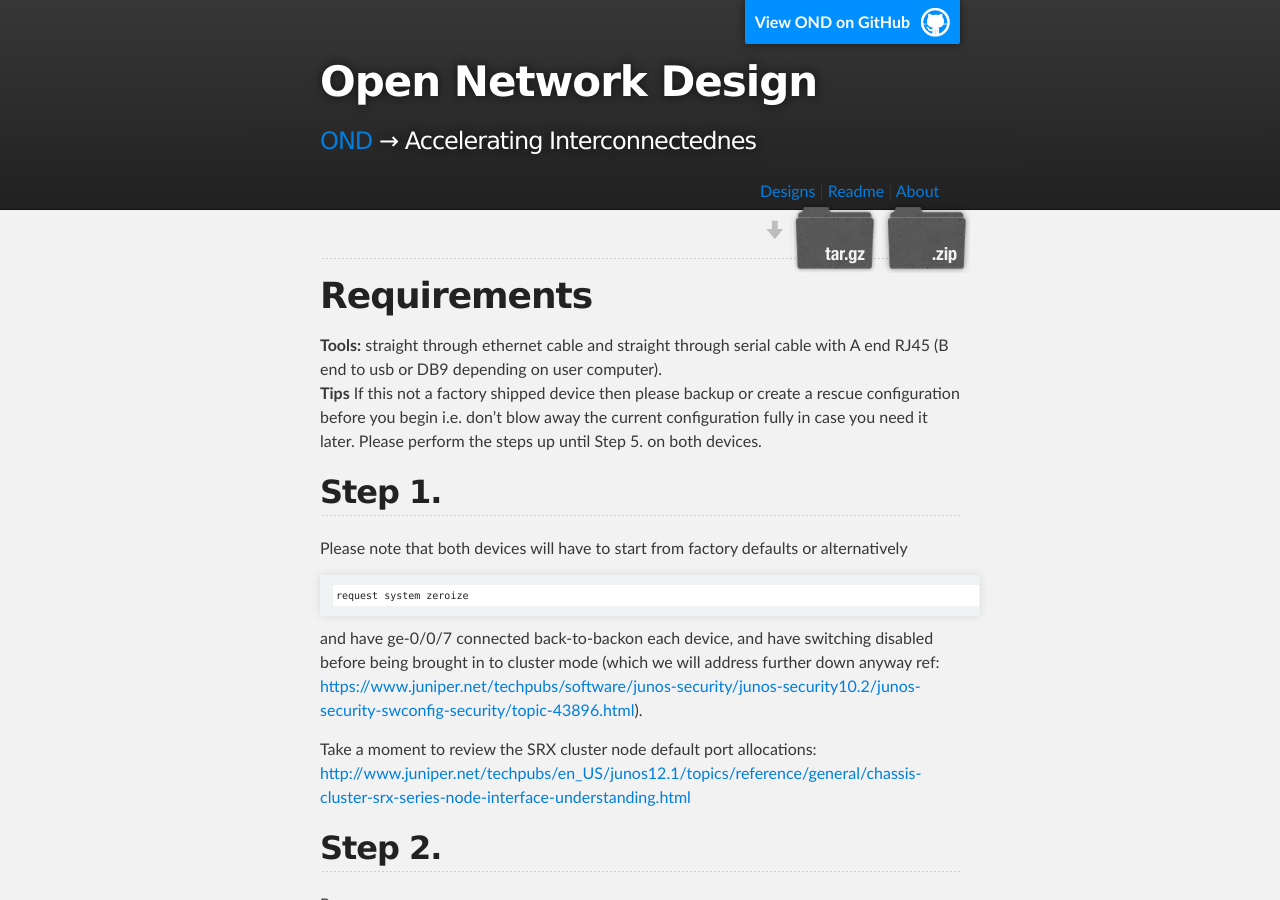
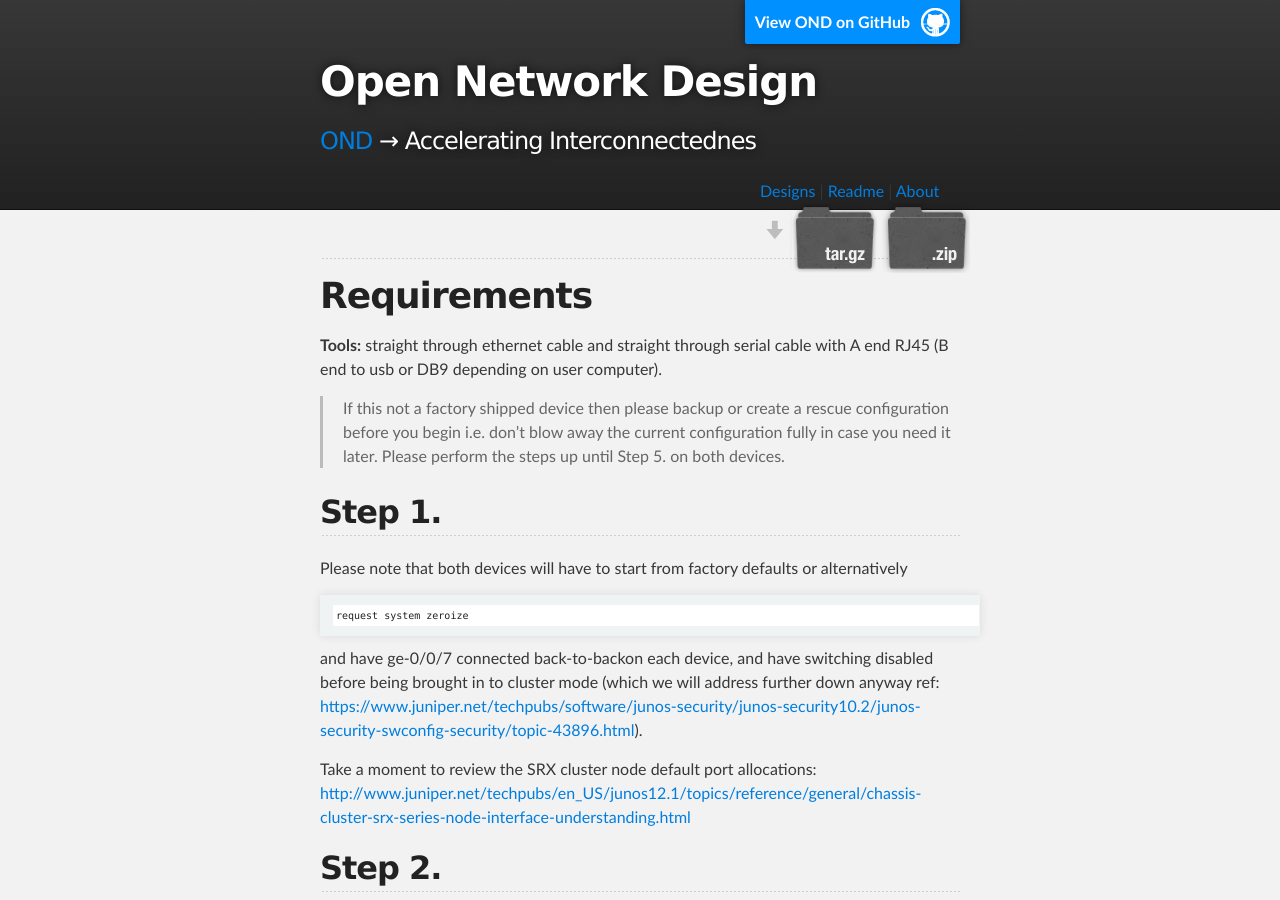
Before and after one commit to podomere/ond, a Jekyll site: the page built from ond-00003/ond-00003.md, in a window 1280 px wide and 900 px high. Built offline with Jekyll 4.4.1, drawn with Linux system fonts in a browser that asks for light colours.

Commit message:
ond-00003 tweaking blockquotes

```diff
--- a/ond-00003/ond-00003.md
+++ b/ond-00003/ond-00003.md
@@ -12,7 +12,9 @@
 # Requirements
 
 **Tools:** straight through ethernet cable and straight through serial cable with A end RJ45 (B end to usb or DB9 depending on user computer).
-**Tips** If this not a factory shipped device then please backup or create a rescue configuration before you begin i.e. don't blow away the current configuration fully in case you need it later. Please perform the steps up until Step 5. on both devices.
+
+> If this not a factory shipped device then please backup or create a rescue configuration before you begin i.e. don't blow away the current configuration fully in case you need it later. Please perform the steps up until Step 5. on both devices.
+
 
 ## Step 1.
 Please note that both devices will have to start from factory defaults or alternatively
@@ -57,7 +59,7 @@
 
     run request system software add /var/tmp/junos-srxsme-11.4R7.5-domestic.tgz
 
-And optionally allow it to do the validate option (no harm) as some use:
+> And optionally allow it to do the validate option (no harm) as some use:
 
     run request system software add /var/tmp/junos-srxsme-11.4R7.5-domestic.tgz no-copy no-validate
 
```
